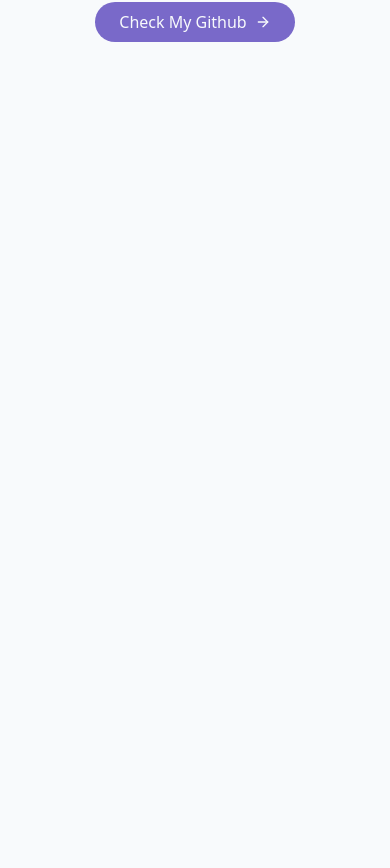
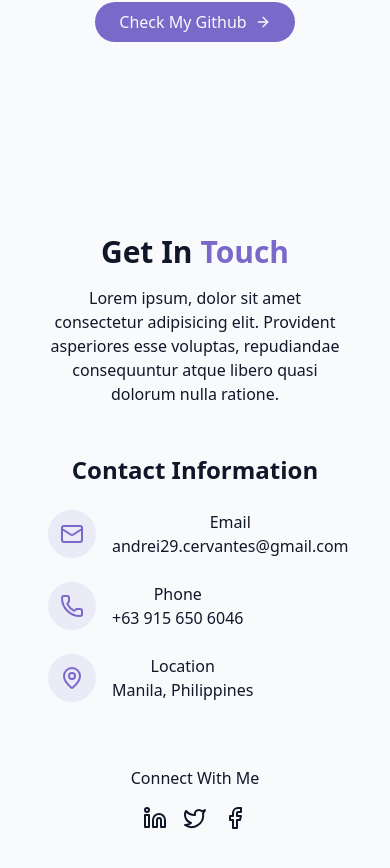
Before and after one commit to Andrei-Cervantes/portfolio, a React (Vite) app: page / in a window 390 px wide. Shown: the part 7934-8802 px from the top of the page. Before the commit the page ends 8072 px from the top, so only its background shows below. Built offline with nearby package versions, Linux system fonts and the light colour scheme.

Commit message:
add first half of contact section

```diff
--- /dev/null
+++ b/src/components/Sections/ContactsSection.tsx
@@ -0,0 +1,84 @@
+import { Facebook, Linkedin, Mail, MapPin, Phone, Twitter } from "lucide-react";
+
+const ContactsSection = () => {
+  return (
+    <section id="contact" className="py-24 px-4 relative bg-secondary/30">
+      <div className="container mx-auto max-w-5xl">
+        <h2 className="text-3xl md:text-4xl font-bold mb-4 text-center">
+          Get In <span className="text-primary">Touch</span>
+        </h2>
+
+        <p className="text-center text-muted-foreground mb-12 max-w-2xl mx-auto">
+          Lorem ipsum, dolor sit amet consectetur adipisicing elit. Provident
+          asperiores esse voluptas, repudiandae consequuntur atque libero quasi
+          dolorum nulla ratione.
+        </p>
+
+        <div className="grid grid-cols-1 md:grid-cols-2 gap-12">
+          <div className="space-y-8">
+            <h3 className="text-2xl font-semibold mb-6">Contact Information</h3>
+
+            <div className="space-y-6 justify-center">
+              <div className="flex items-start space-x-4">
+                <div className="p-3 rounded-full bg-primary/10">
+                  <Mail className="h-6 w-6 text-primary" />
+                </div>
+                <div className="">
+                  <h4 className="font-medium">Email</h4>
+                  <a
+                    className="text-muted-foreground hover:text-primary transition-colors"
+                    href="mailto:andrei29.cervantes@gmail.com"
+                  >
+                    andrei29.cervantes@gmail.com
+                  </a>
+                </div>
+              </div>
+              <div className="flex items-start space-x-4">
+                <div className="p-3 rounded-full bg-primary/10">
+                  <Phone className="h-6 w-6 text-primary" />
+                </div>
+                <div className="">
+                  <h4 className="font-medium">Phone</h4>
+                  <a
+                    className="text-muted-foreground hover:text-primary transition-colors"
+                    href="tel:+639156506046"
+                  >
+                    +63 915 650 6046
+                  </a>
+                </div>
+              </div>
+              <div className="flex items-start space-x-4">
+                <div className="p-3 rounded-full bg-primary/10">
+                  <MapPin className="h-6 w-6 text-primary" />
+                </div>
+                <div className="">
+                  <h4 className="font-medium">Location</h4>
+                  <p className="text-muted-foreground hover:text-primary transition-colors">
+                    Manila, Philippines
+                  </p>
+                </div>
+              </div>
+            </div>
+
+            <div className="pt-8">
+              <h4 className="font-medium mb-4">Connect With Me</h4>
+              <div className="flex space-x-4 justify-center">
+                <a href="" target="_blank">
+                  <Linkedin />
+                </a>
+                <a href="" target="_blank">
+                  <Twitter />
+                </a>
+                <a href="" target="_blank">
+                  <Facebook />
+                </a>
+              </div>
+            </div>
+          </div>
+        </div>
+      </div>
+    </section>
+  );
+};
+
+export default ContactsSection;
--- a/src/pages/Home.tsx
+++ b/src/pages/Home.tsx
@@ -5,6 +5,7 @@
 import AboutSection from "../components/Sections/AboutSection";
 import SkillsSection from "../components/Sections/SkillsSection";
 import ProjectsSection from "../components/Sections/ProjectsSection";
+import ContactsSection from "../components/Sections/ContactsSection";
 
 const Home = () => {
   return (
@@ -17,6 +18,7 @@
         <AboutSection />
         <SkillsSection />
         <ProjectsSection />
+        <ContactsSection />
       </main>
     </div>
   );
```
